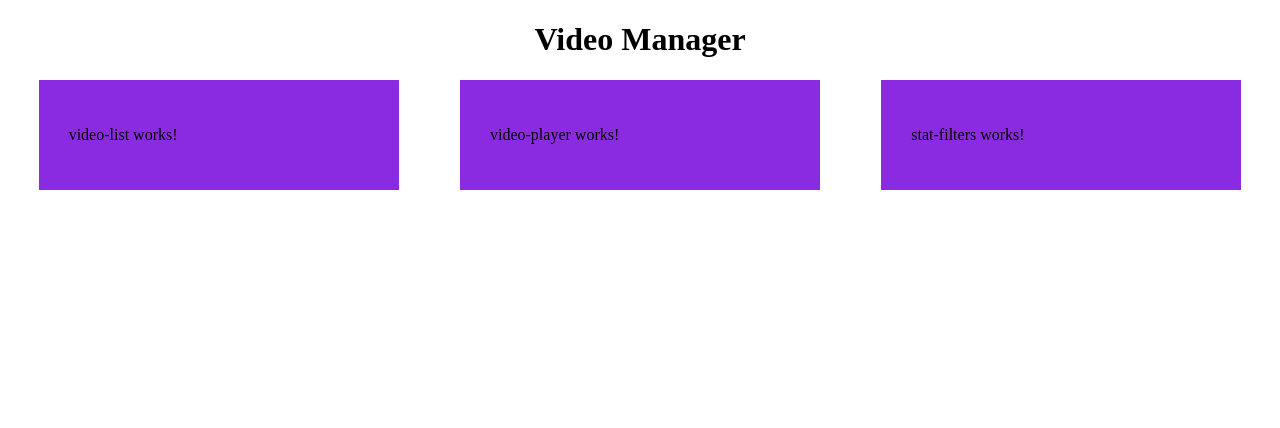
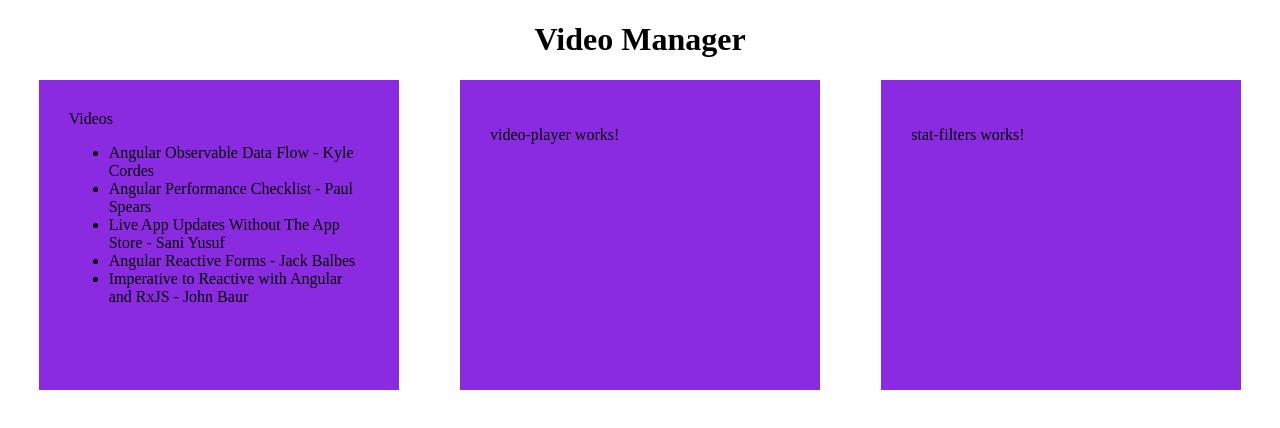
Before and after one commit to mniederschmidt/video-manager, an Angular app: page /dashboard in a window 1280 px wide. Shown: the top 428 px of the page. Built offline with nearby package versions, Linux system fonts and the light colour scheme.

Commit message:
Added list of videos

```diff
--- a/src/app/dashboard/video-list/video-list.component.html
+++ b/src/app/dashboard/video-list/video-list.component.html
@@ -1,3 +1,8 @@
-<p>
-  video-list works!
-</p>
+<div class="list">
+  <div class="list-title">Videos</div>
+  <ul class="video-collection" style="height: 200px; overflow-y: auto">
+    <li class="video-item" *ngFor="let video of videos">
+      {{video.title}} - {{video.author}}
+    </li>
+  </ul>
+</div>
--- a/src/app/dashboard/video-list/video-list.component.ts
+++ b/src/app/dashboard/video-list/video-list.component.ts
@@ -1,4 +1,197 @@
 import { Component, OnInit } from '@angular/core';
+
+const videoList = [
+  {
+    'title': 'Angular Observable Data Flow',
+    'author': 'Kyle Cordes',
+    'id': 'JPuqluYYa-o',
+    'date': '11/03/2015',
+    'viewDetails': [
+      {
+        'age': 17,
+        'region': 'North America',
+        'date': '2016-03-23'
+      },
+      {
+        'age': 27,
+        'region': 'North America',
+        'date': '2016-03-23'
+      },
+      {
+        'age': 37,
+        'region': 'North America',
+        'date': '2016-03-23'
+      },
+      {
+        'age': 47,
+        'region': 'Europe',
+        'date': '2016-03-24'
+      },
+      {
+        'age': 37,
+        'region': 'North America',
+        'date': '2016-03-24'
+      },
+      {
+        'age': 17,
+        'region': 'North America',
+        'date': '2016-03-25'
+      }
+    ]
+  },
+  {
+    'title': 'Angular Performance Checklist',
+    'author': 'Paul Spears',
+    'id': 'cxqRijt9LbQ',
+    'date': '08/25/2017',
+    'viewDetails': [
+      {
+        'age': 36,
+        'region': 'North America',
+        'date': '2016-06-23'
+      },
+      {
+        'age': 30,
+        'region': 'North America',
+        'date': '2016-06-23'
+      },
+      {
+        'age': 54,
+        'region': 'North America',
+        'date': '2016-07-23'
+      },
+      {
+        'age': 43,
+        'region': 'Europe',
+        'date': '2016-0-24'
+      },
+      {
+        'age': 32,
+        'region': 'North America',
+        'date': '2016-08-24'
+      },
+      {
+        'age': 32,
+        'region': 'North America',
+        'date': '2016-08-25'
+      }
+    ]
+  },
+  {
+    'title': 'Live App Updates Without The App Store',
+    'author': 'Sani Yusuf',
+    'id': 's10wrXA-a7Y',
+    'date': '02/05/2018',
+    'viewDetails': [
+      {
+        'age': 17,
+        'region': 'North America',
+        'date': '2016-03-23'
+      },
+      {
+        'age': 27,
+        'region': 'North America',
+        'date': '2016-03-23'
+      },
+      {
+        'age': 37,
+        'region': 'North America',
+        'date': '2016-03-23'
+      },
+      {
+        'age': 47,
+        'region': 'Europe',
+        'date': '2016-03-24'
+      },
+      {
+        'age': 37,
+        'region': 'North America',
+        'date': '2016-03-24'
+      },
+      {
+        'age': 17,
+        'region': 'North America',
+        'date': '2016-03-25'
+      }
+    ]
+  },
+  {
+    'title': 'Angular Reactive Forms',
+    'author': 'Jack Balbes',
+    'id': 'A_Rq6ZsoXpI',
+    'date': '02/21/2017',
+    'viewDetails': [
+      {
+        'age': 36,
+        'region': 'North America',
+        'date': '2016-06-23'
+      },
+      {
+        'age': 30,
+        'region': 'North America',
+        'date': '2016-06-23'
+      },
+      {
+        'age': 54,
+        'region': 'North America',
+        'date': '2016-07-23'
+      },
+      {
+        'age': 43,
+        'region': 'Europe',
+        'date': '2016-0-24'
+      },
+      {
+        'age': 32,
+        'region': 'North America',
+        'date': '2016-08-24'
+      },
+      {
+        'age': 32,
+        'region': 'North America',
+        'date': '2016-08-25'
+      }
+    ]
+  },
+  {
+    'title': 'Imperative to Reactive with Angular and RxJS',
+    'author': 'John Baur',
+    'id': 'VJOPsjlbhdg',
+    'date': '05/28/2017',
+    'viewDetails': [
+      {
+        'age': 17,
+        'region': 'North America',
+        'date': '2016-03-23'
+      },
+      {
+        'age': 27,
+        'region': 'North America',
+        'date': '2016-03-23'
+      },
+      {
+        'age': 37,
+        'region': 'North America',
+        'date': '2016-03-23'
+      },
+      {
+        'age': 47,
+        'region': 'Europe',
+        'date': '2016-03-24'
+      },
+      {
+        'age': 37,
+        'region': 'North America',
+        'date': '2016-03-24'
+      },
+      {
+        'age': 17,
+        'region': 'North America',
+        'date': '2016-03-25'
+      }
+    ]
+  }
+];
 
 @Component({
   selector: 'vm-video-list',
@@ -6,6 +199,7 @@ import { Component, OnInit } from '@angular/core';
   styleUrls: ['./video-list.component.css']
 })
 export class VideoListComponent implements OnInit {
+  videos = videoList;
 
   constructor() { }
 
```
